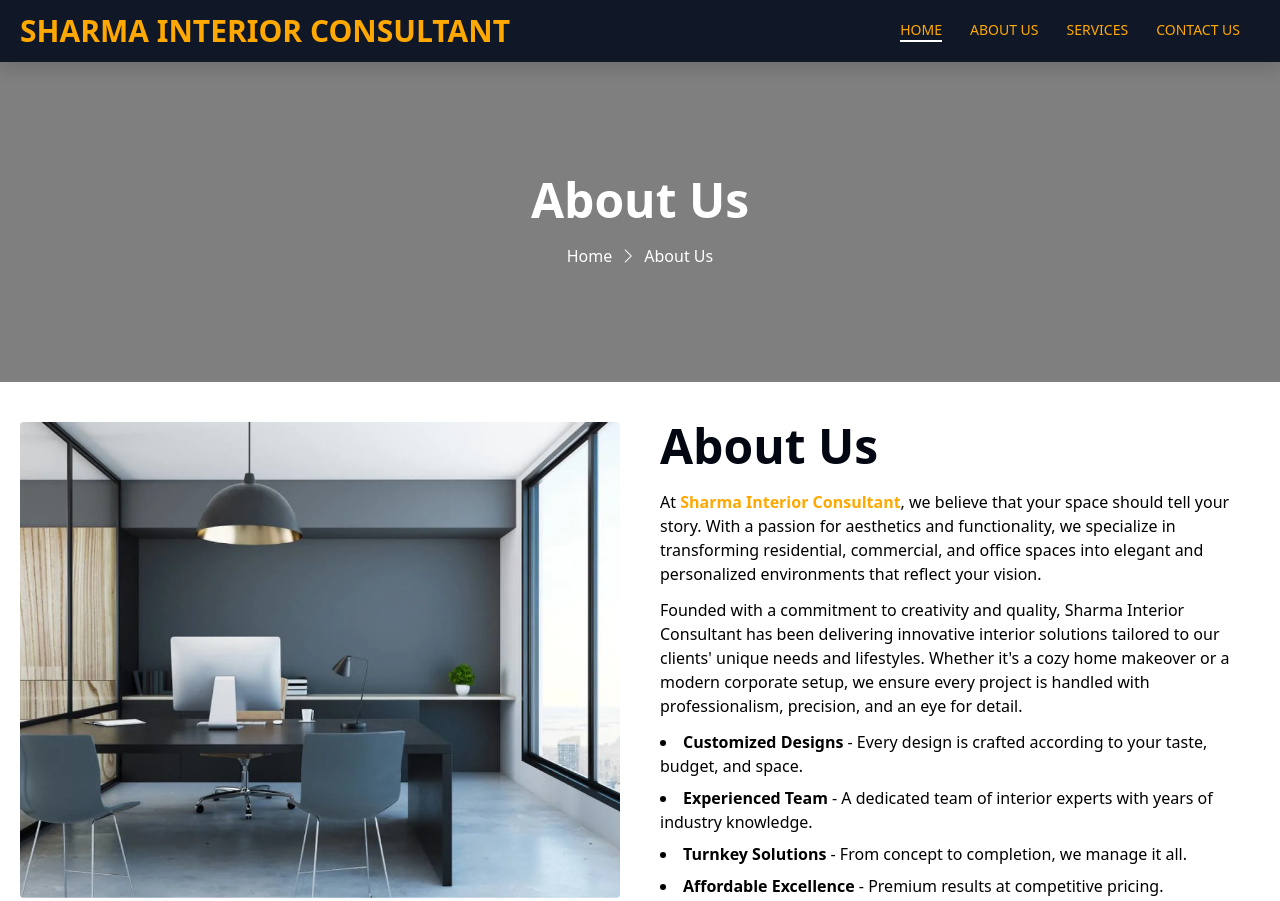
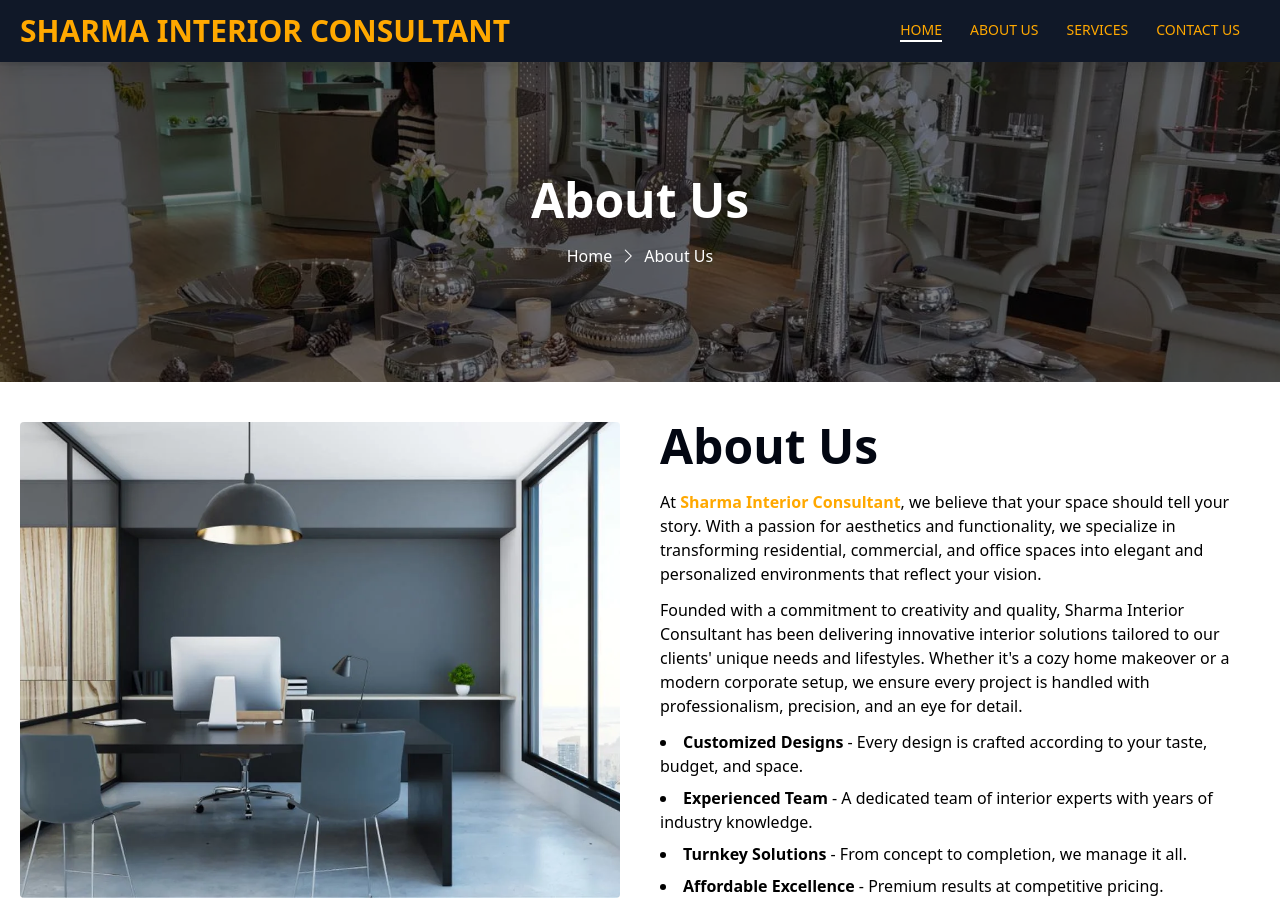
Before and after one commit to sharmainteriorconsultant/home, a website: page about.html in a window 1280 px wide. Shown: the top 901 px of the page. Drawn offline with nearby package versions, Linux system fonts and the light colour scheme; files whose address does not match are found by name.

Commit message:
Update about.html

```diff
--- a/about.html
+++ b/about.html
@@ -47,7 +47,7 @@
     </header>
 
     <main>
-        <section class="bg-[url('./assets/images/aboutusbanner_converted.webp')] bg-cover bg-no-repeat bg-bottom">
+        <section class="bg-[url('assets/images/aboutusbanner_converted.webp')] bg-cover bg-no-repeat bg-bottom">
             <div
                 class="min-h-44 md:min-h-64 lg:min-h-80 text-white bg-[rgba(0,0,0,0.5)]  py-5 px-3 flex flex-col gap-5 items-center justify-center mx-auto">
                 <h1 class="text-center text-3xl md:text-5xl font-bold">
```
